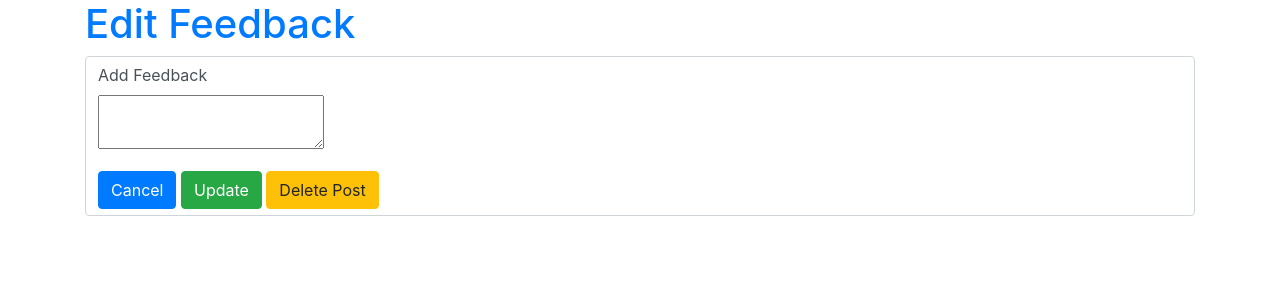
After one commit to RalphsCode/Lesson23-Assignment04, a Flask app: template templates/edit_feedback.html in a window 1280 px wide. The commit adds this page. Shown: the top 300 px of the page. Run offline with Flask 3, Linux system fonts and the light colour scheme; the template is opened without the code that fills it: values that come from a table or form of the project are taken from there, others are empty; some libraries are stand-ins or nearby versions.

Commit message:
Edit feedback view and functionality added. Moved some functions from app.py to a functions.py file in a static folder.

```diff
--- a/app.py
+++ b/app.py
@@ -2,7 +2,7 @@ from flask import Flask, render_template, redirect, flash, session
 from flask_debugtoolbar import DebugToolbarExtension
 from models import db, connect_db, User, Feedback
 from forms import Register, Login, Feedback_Form
-from static.functions import end_session
+from static.functions import end_session, check_login
 
 # app configuration files
 app = Flask(__name__)
@@ -17,15 +17,18 @@ with app.app_context():
     connect_db(app)
     db.create_all()
 
+
 @app.route('/home')
 def home():
     """App home page, showing links to the various views"""
     return render_template('home.html')
 
+
 @app.route('/')
 def slash():
     """App start page"""
     return redirect('/register')
+
 
 @app.route('/register', methods=['GET', 'POST'])
 def register():
@@ -119,7 +122,7 @@ def profile(username):
     # using a try/except block in case there is no username variable stored in session
     try:
         # Check that the user is logged in
-        if username in session['username']:
+        if check_login(username):
             form = Feedback_Form()
             # Get the user's profile information from the database:
             user = User.query.filter(User.username == username).first()
@@ -145,7 +148,7 @@ def profile(username):
 def delete(username):
     """Functionality to DELETE a user and his/her feedback posts """
     # Check if correct user logged in:
-    if username in session['username']:
+    if check_login(username):
         # Check if the user has any feedback posts in the database:
         if Feedback.query.filter(Feedback.username == username).first():
             # delete the user's posts
@@ -170,7 +173,7 @@ def add_feedback(username):
     # POST route
     if form.validate_on_submit():
         # Get the data from the form
-        feedback = form.feedback.data
+        feedback = form.content.data
         # Retrieve the user details from the database
         User.query.filter(User.username == username).first()
         # Create a new_feedback object
@@ -183,3 +186,34 @@ def add_feedback(username):
 
     # Send user to their profile page
     return redirect(f"/users/{username}")
+
+
+@app.route('/feedback/<feedback_id>/update', methods=["GET", "POST"])
+def edit_feedback(feedback_id):
+    """Enables a user to edit a Feedback post"""
+    feedback = Feedback.query.get_or_404(feedback_id)
+    # Set the feedback comment in the database to the form
+    form = Feedback_Form(content=feedback.content)
+    # POST route
+    if form.validate_on_submit():
+        # Get the data from the form
+        updated_feedback = form.content.data
+        feedback.content = updated_feedback
+        db.session.add(feedback)
+        db.session.commit()
+        return redirect(f"/users/{feedback.username}")
+    else:
+        # GET route
+        # use try/except block to check if there is a username in session
+        try:
+            # Check if this username 'owns' the feedback post
+            if check_login(feedback.username):
+                return render_template('edit_feedback.html',  feedback=feedback, form=form)
+            else:
+                # User does not 'own' that feedback
+                flash("ERROR: You do not have access")
+            return redirect(f"/users/{session['username'][0]}")
+
+        except KeyError:
+            flash("You must be logged in to see that page")
+            return redirect("/login")
--- a/forms.py
+++ b/forms.py
@@ -17,4 +17,4 @@ class Login(FlaskForm):
 
 class Feedback_Form(FlaskForm):
     """User Submits Feedback"""
-    feedback = TextAreaField("Add Feedback", validators=[InputRequired()])
+    content = TextAreaField("Add Feedback", validators=[InputRequired()])
--- a/static/functions.py
+++ b/static/functions.py
@@ -6,3 +6,9 @@ def end_session():
     """Deletes a user from session / ends a user session"""
     session.pop('username')
     return True
+
+def check_login(username):
+    """Returns True if user logged in """
+    if username in session['username']:
+        return True
+    return False
--- /dev/null
+++ b/templates/edit_feedback.html
@@ -0,0 +1,22 @@
+{% extends 'base.html' %}
+
+{% block title %}
+Ralph's Feedback Home Page
+{% endblock %}
+
+{% block content %}
+<h1 class="text-primary">Edit Feedback</h1>
+<form action="/feedback/{{feedback.id}}/update" method="POST" class="form-control">
+    {{ form.hidden_tag() }}  <!-- CSRF Token -->
+    {% for field in form
+        if field.widget.input_type != 'hidden' %}
+        <p>
+            {{field.label}}<br>
+            {{field}}
+        </p>
+        {% endfor %}
+    <a href="/users/{{feedback.username}}" class="btn btn-primary">Cancel</a>
+    <button class="btn btn-success">Update</button>
+    <a href="" class="btn btn-warning">Delete Post</a>
+</form>
+{% endblock %}
--- a/templates/home.html
+++ b/templates/home.html
@@ -10,6 +10,9 @@ Ralph's Feedback Home Page
 
 <ul>
     <li>Home</li>
+    {% if session['username'] %}
+    <li><a href="/users/{{ session['username'][0] }}">User Profile & Feedback Posts</a></li>
+    {% endif %}
     <li><a href="/register">Register</a></li>
     <li><a href="/login">Log In</a></li>
     <li><a href="/logout">Log Out</a></li>
--- a/templates/user_profile.html
+++ b/templates/user_profile.html
@@ -12,8 +12,8 @@ Sign In
     <li>First Name: <b>{{user.first_name}}</b></li>
     <li>Last Name: <b>{{user.last_name}}</b></li>
 </ul>
-<p class="btn btn-warning"><a href="/users/{{user.username}}/delete" >Delete User</a></p>
-<br>
+<p><a href="/users/{{user.username}}/delete"  class="btn btn-danger">Delete User</a></p>
+
 <h1>Feedback</h1>
 <form action="/users/{{user.username}}/feedback/add" method="post">
     {{ form.hidden_tag() }}
@@ -41,6 +41,7 @@ Sign In
 <br>
 <p>
 <a href="/home" class="btn btn-primary">Home Page</a>
+<a href="/logout" class="btn btn-warning">Log Out</a>
 <p>
 
 {% endblock %}
```
